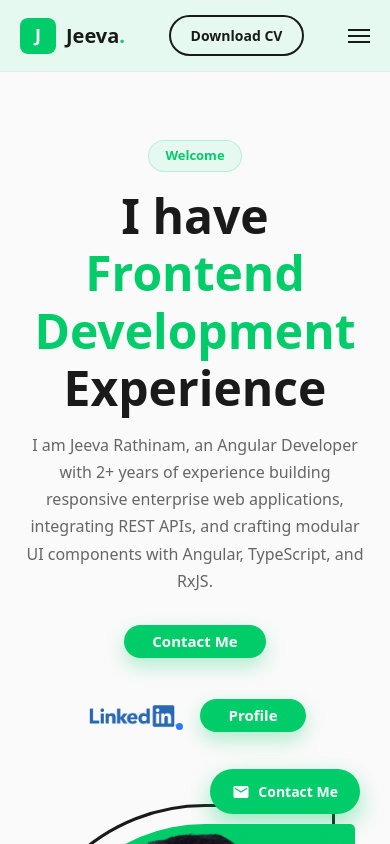
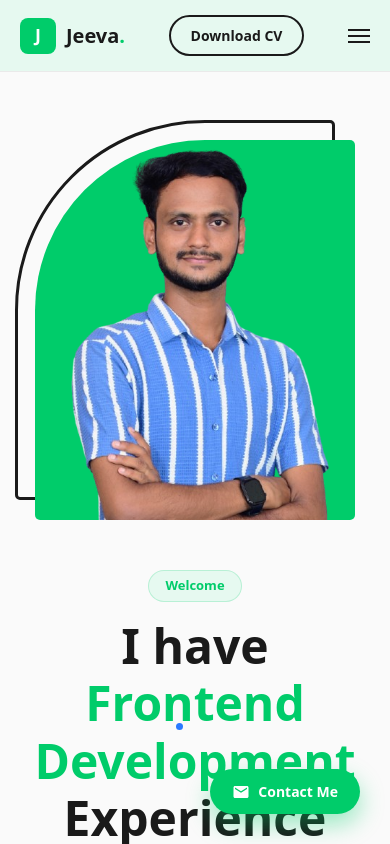
Before and after one commit to jeevarathinam3003/Portfolio, an Angular app: page / in a window 390 px wide. Shown: the top 844 px of the page. Built offline with nearby package versions, Linux system fonts and the light colour scheme.

Commit message:
Updated - New Green 2

```diff
--- a/src/app/app.component.scss
+++ b/src/app/app.component.scss
@@ -817,6 +817,16 @@ footer {
     text-align: center;
   }
 
+  .hero-image-container {
+    order: 1;
+    margin-bottom: 20px; /* Text oda merge aagama irukka chinna gap */
+  }
+
+  /* Text content-ah photo-ku kela thakka */
+  .hero-text-content {
+    order: 2;
+  }
+
   .timeline-wrapper {
     grid-template-columns: 1fr;
   }
```
